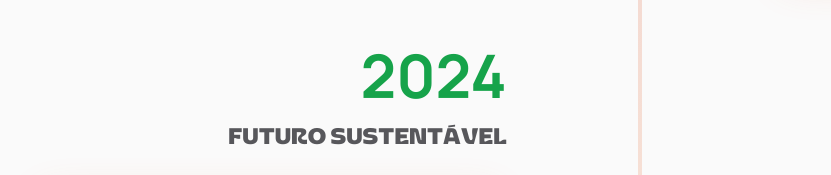
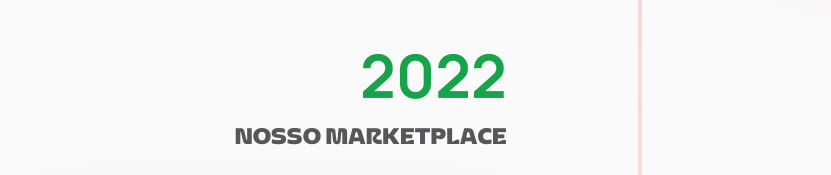
Before and after one commit to NandaLeal/SiteCorportivo, a React (Vite) app: page /quem-somos in a window 1280 px wide. Shown: the part 4080-4255 px from the top of the page, without its empty margins (0-831 px from the left). Built offline with nearby package versions, Linux system fonts and the light colour scheme.

Commit message:
Update Timeline.tsx

```diff
--- a/src/components/Timeline.tsx
+++ b/src/components/Timeline.tsx
@@ -5,7 +5,7 @@ import linhaDoTempo3 from "@/assets/timeline/linha-do-tempo-3.jpg";
 import linhaDoTempo4 from "@/assets/timeline/linha-do-tempo-4.jpg";
 import linhaDoTempo5 from "@/assets/timeline/linha-do-tempo-5.jpg";
 import linhaDoTempo6 from "@/assets/timeline/linha-do-tempo-6.jpg";
-import sustentavel2024 from "@/assets/timeline/sustentavel-2024.jpg";
+import linhaDoTempo7 from "@/assets/timeline/linha-do-tempo-7.jpg";
 
 interface TimelineEvent {
   year: string;
@@ -66,10 +66,10 @@ const timelineEvents: TimelineEvent[] = [
     textColor: "text-yellow-600"
   },
   {
-    year: "2024",
-    title: "Futuro Sustentável",
+    year: "2022",
+    title: "Nosso Marketplace",
     description: "Lançamento de iniciativas sustentáveis e projetos sociais, inspirando pessoas a fazer o bem.",
-    image: sustentavel2024,
+    image: linhaDoTempo7,
     gradient: "from-green-500 to-teal-600",
     textColor: "text-green-600"
   }
```
